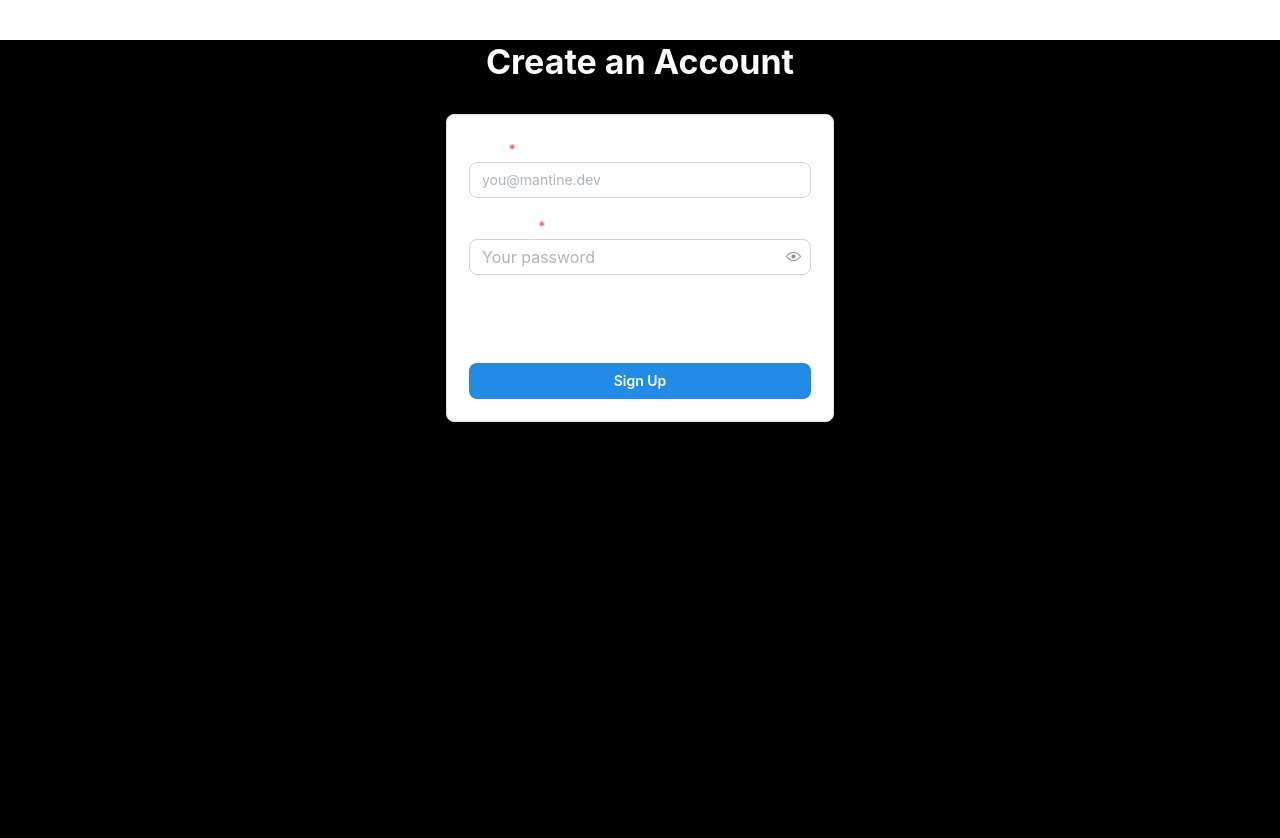
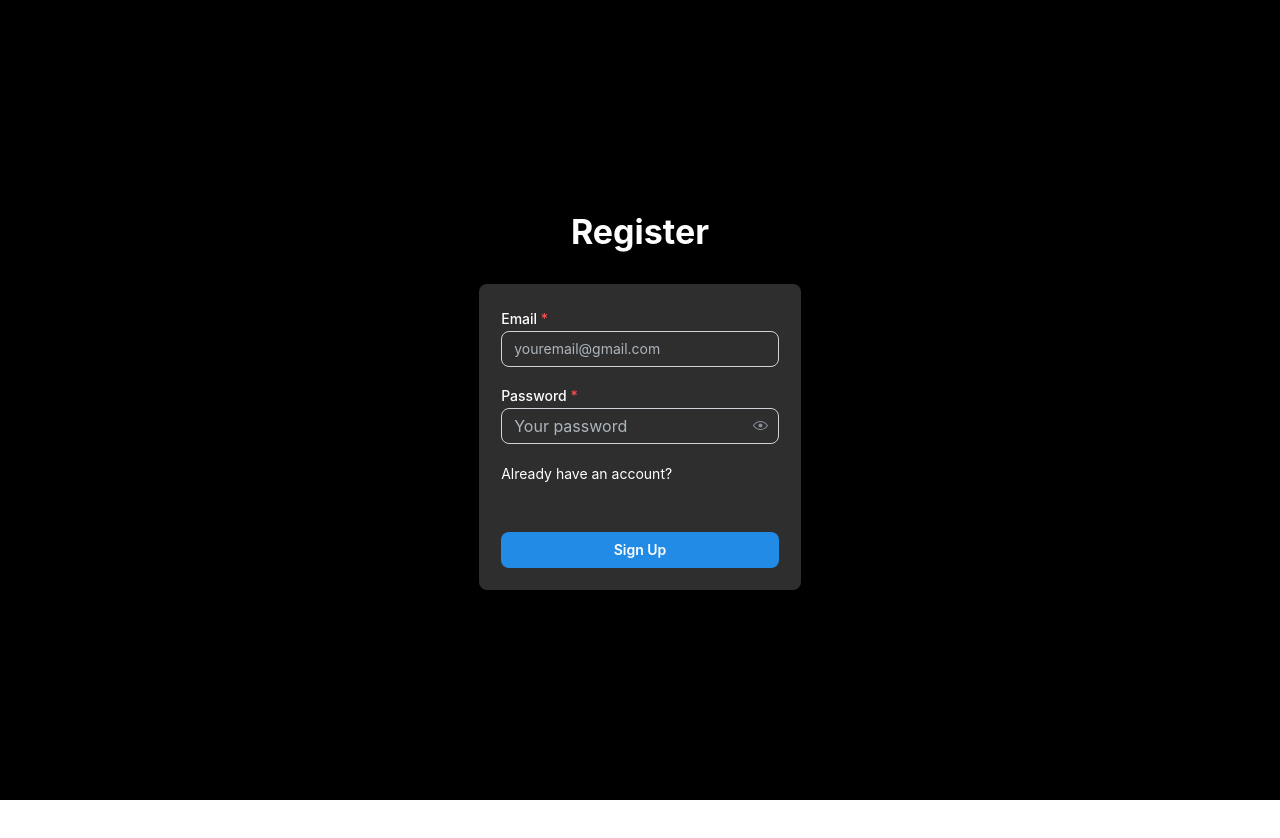
Before and after one commit to sjaneg/Cardami, a React (Create React App) app: page /signup in a window 1280 px wide. After the commit the page ends 800 px from the top, so only its background shows below. Built offline with nearby package versions, Linux system fonts and the light colour scheme.

Commit message:
working on signup page

```diff
--- a/src/App.js
+++ b/src/App.js
@@ -7,6 +7,8 @@ import '@mantine/core/styles.css';
 import { useLocation } from 'react-router-dom';
 import Navbar from './Navbar.js'
 import Memories from './Memories.js'
+import { MantineProvider } from '@mantine/core';
+import { BrowserRouter } from 'react-router-dom';
 
 function App() {
 
--- a/src/Navbar.js
+++ b/src/Navbar.js
@@ -7,7 +7,7 @@ export default function NavBar() {
   return (
 
     <nav class="flex items-center justify-between p-6">
-        <div class="w-full flex items-center gap-6 text-sm">
+        <div className="w-full flex items-center gap-6 text-sm">
             <Link to="/" className={`hover:text-gray-400 font-audiowide px-4 py-2 text-xl ${currentPath === "/" ? "underline underline-offset-4" : ""}`}>
               Home
             </Link>
--- a/src/SignUp.js
+++ b/src/SignUp.js
@@ -1,8 +1,18 @@
 // src/SignUp.js
 import React, { useState } from "react";
-import { Button, Container, Group, Paper, PasswordInput, Text, TextInput, Title } from "@mantine/core";
+import {
+  Button,
+  Container,
+  Group,
+  Paper,
+  PasswordInput,
+  Text,
+  TextInput,
+  Title
+} from "@mantine/core";
 import { createUserWithEmailAndPassword } from "firebase/auth"; // Import Firebase sign-up function
 import { auth } from "./firebase"; // Import Firebase auth instance
+import { useMantineTheme } from '@mantine/core'; //import maintine theme
 
 export function SignUp() {
   const [email, setEmail] = useState("");
@@ -25,19 +35,28 @@ export function SignUp() {
     }
   };
 
+  const theme = useMantineTheme();
+
   return (
-    <Container size={420} my={40}>
-      <Title align="center">Create an Account</Title>
+    <div className="flex flex-col justify-center h-screen w-screen">
+      <Container size={420}>
+        <Title align="center">Register</Title>
 
-      <Paper withBorder shadow="sm" p={22} mt={30} radius="md">
+        <Paper p={22} mt={30} radius="md" style={{ backgroundColor: theme.colors.dark[6]}}>
           <form onSubmit={handleSignUp}>
             <TextInput
               label="Email"
-            placeholder="you@mantine.dev"
+              placeholder="youremail@gmail.com"
               required
               radius="md"
               value={email}
               onChange={(e) => setEmail(e.target.value)}
+              styles={(theme) => ({
+                input: {
+                  backgroundColor: theme.colors.dark[6],
+                  color: 'white',           // text color inside input
+                },
+              })}
             />
             <PasswordInput
               label="Password"
@@ -47,8 +66,14 @@ export function SignUp() {
               radius="md"
               value={password}
               onChange={(e) => setPassword(e.target.value)}
+              styles={(theme) => ({
+                input: {
+                  backgroundColor: theme.colors.dark[6],
+                  color: 'white',           // text color inside input
+                },
+              })}
             />
-          {error && <Text color="red" size="sm">{error}</Text>} {/* Display error if any */}
+            {error && <Text c="red" size="sm">{error}</Text>} {/* Display error if any */}
 
             <Group justify="space-between" mt="lg">
               <Text size="sm">Already have an account?</Text>
@@ -59,5 +84,7 @@ export function SignUp() {
           </form>
         </Paper>
       </Container>
+    </div>
+
   );
 }
--- a/src/index.js
+++ b/src/index.js
@@ -5,11 +5,13 @@ import App from './App';
 import reportWebVitals from './reportWebVitals';
 import { MantineProvider } from '@mantine/core';
 import { BrowserRouter } from 'react-router-dom';
+import { useMantineTheme } from '@mantine/core';
 
 const root = ReactDOM.createRoot(document.getElementById('root'));
+
 root.render(
   <BrowserRouter>
-    <MantineProvider>
+    <MantineProvider theme={{colorScheme:'dark'}} withGlobalStyles withNormalizeCSS>
       <div className="bg-black min-h-screen text-white">
         <App />
       </div>
--- a/src/login.js
+++ b/src/login.js
@@ -9,6 +9,7 @@ import {
     PasswordInput,
     Text,
     TextInput,
+    Title,
 } from "@mantine/core";
 import { auth, signInWithEmailAndPassword } from "./firebase";  // Import Firebase auth functions
 
@@ -34,7 +35,8 @@ export function Login() {
     };
 
     return (
-        <Container size={420} my={40} className="bg-black">
+        <Container size={420}>
+            <Title align="center">Login</Title>
 
             <Paper withBorder shadow="sm" p={22} mt={30} radius="md" >
                 <form onSubmit={handleLogin}>
```
Lines whose indentation alone changed are shown as unchanged.
